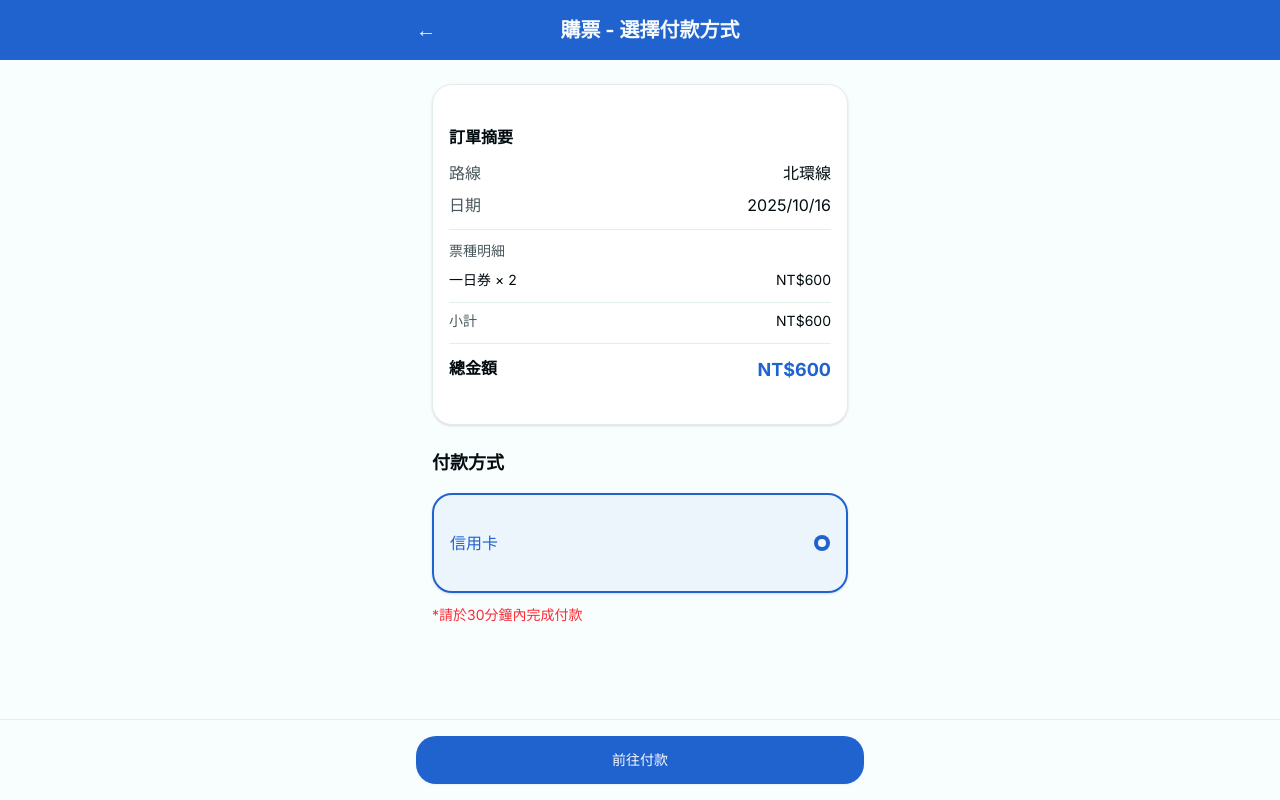
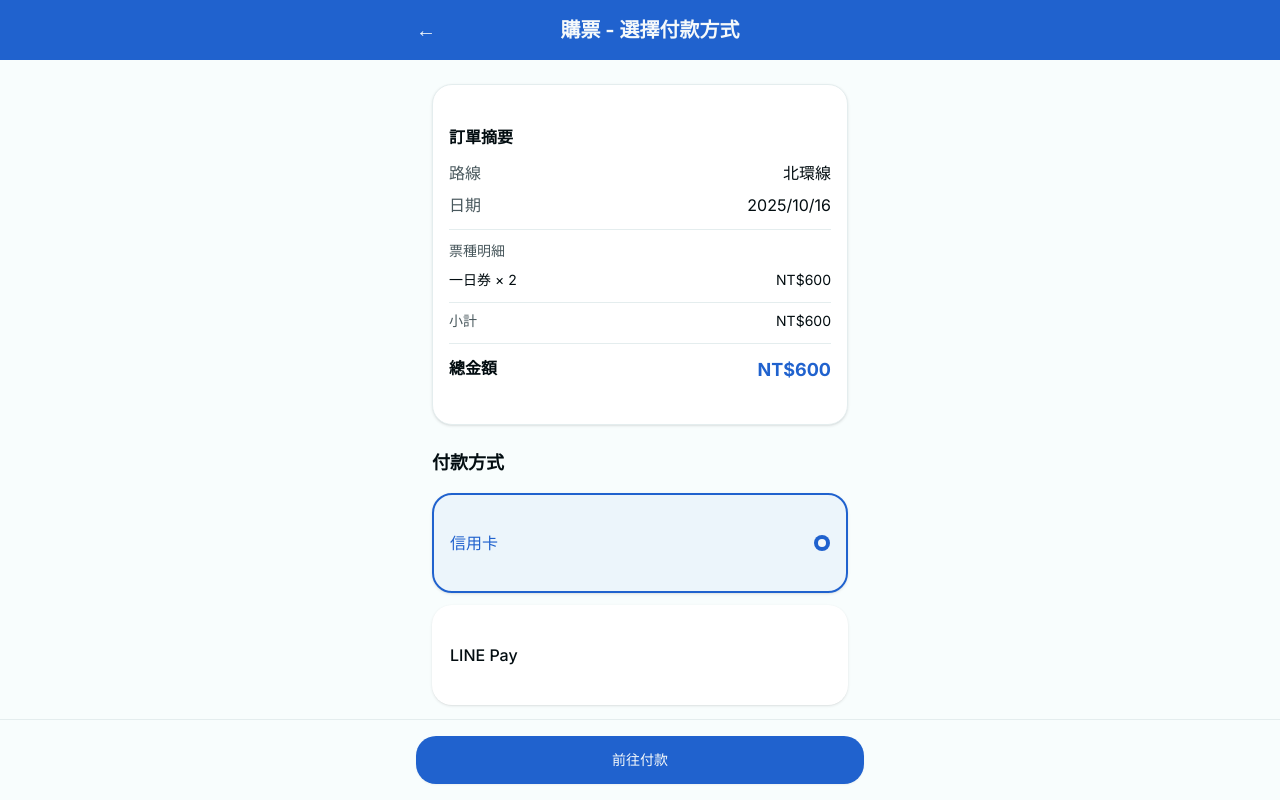
Before and after one commit to Tomalin18/penghu-app, a Next.js app: page /purchase/payment in a window 1280 px wide. Built offline with nearby package versions, Linux system fonts and the light colour scheme.

Commit message:
新增LINE PAY結帳

```diff
--- a/app/profile/edit/page.tsx
+++ b/app/profile/edit/page.tsx
@@ -50,7 +50,7 @@ export default function EditProfilePage() {
 
   return (
     <div className="min-h-screen bg-background pb-8">
-      <HeaderWithMenu title="修改個人資料" showBack onBack={() => router.back()} />
+      <HeaderWithMenu title="修改個人資料" showBackButton={true} onBack={() => router.back()} />
 
       <main className="px-4 pt-16 pb-20 max-w-md mx-auto">
         <Card className="shadow-sm border-primary/20">
--- a/app/purchase/payment/page.tsx
+++ b/app/purchase/payment/page.tsx
@@ -55,7 +55,10 @@ export default function PaymentPage() {
     setIsLoading(false)
   }, []) // Removed searchParams from dependency array to prevent infinite loop
 
-  const paymentMethods = [{ id: "credit", name: "信用卡", icon: "💳", color: "#438EA7" }]
+  const paymentMethods = [
+    { id: "credit", name: "信用卡", color: "#438EA7" },
+    { id: "linepay", name: "LINE Pay", color: "#00B900" }
+  ]
 
   const handlePayment = () => {
     const orderDataString = encodeURIComponent(JSON.stringify(orderData))
--- a/app/purchase/tickets/[ticketId]/page.tsx
+++ b/app/purchase/tickets/[ticketId]/page.tsx
@@ -434,7 +434,7 @@ export default function TicketDetailPage({ params }: { params: { ticketId: strin
           "通樑古榕樹景點介紹",
           "二崁古厝文化體驗",
           "小門鯨魚洞地質奇觀",
-          "竹灣���蟹博物館參觀",
+          "竹灣螃蟹博物館參觀",
         ],
         usageInstructions: [
           "**預約制購票流程：**\n\n• **預約時間**：須於乘車日前一日 20:00 前完成購票與劃位\n\n• **購票方式**：\n  - **實體票券** → 7-11 ibon、全家 FamiPort、和盟電子商務股份有限公司澎湖分公司、KLOOK、Trip.com\n  - **電子票證** → 悠遊卡、一卡通\n  - **行動支付** → 悠遊付、iPASS Money\n\n• **搭乘方式**：使用 QR Code 或電子票證感應即可上車",
--- a/components/ai-chat-support.tsx
+++ b/components/ai-chat-support.tsx
@@ -737,7 +737,7 @@ const cardTranslations = {
       stopPlaceholder: "停留所を選択",
       queryButton: "時刻表を検索",
       timetableButton: "時刻表",
-      nearestStopButton: "最��りの停留所",
+      nearestStopButton: "最寄りの停留所",
       routes: {
         north: "北環線",
         xihu: "西嶼線",
@@ -1305,13 +1305,13 @@ const multilingualData = {
       booking:
         "關於購票服務：\n\n🎫 線上購票：可至官網或APP購買\n💳 付款方式：信用卡、行動支付\n📱 電子票券：購買後可直接使用手機票券\n🔄 退改票：發車前2小時可辦理\n\n需要我為您導引至購票頁面嗎？",
       route:
-        "澎湖好行路線資訊：\n\n🚌 主要路線：\n• 媽宮北環線 (每30分鐘一班)\n• 媽宮南環線 (每45分鐘一班)\n• 湖西線 (每小時一班)\n\n⏰ 營運���間：06:00-22:00\n📍 起點站：澎湖機場/馬公市區\n\n請問您想查詢哪條路線的詳細資訊？",
+        "澎湖好行路線資訊：\n\n🚌 主要路線：\n• 媽宮北環線 (每30分鐘一班)\n• 媽宮南環線 (每45分鐘一班)\n• 湖西線 (每小時一班)\n\n⏰ 營運時間：06:00-22:00\n📍 起點站：澎湖機場/馬公市區\n\n請問您想查詢哪條路線的詳細資訊？",
       schedule: "即時班次查詢服務：\n\n🚌 請選擇查詢路線和站點，我會為您提供最新的班次資訊和預估到站時間。",
       attractions:
         "澎湖熱門景點推薦：\n\n🏖️ 必訪景點：\n• 跨海大橋 - 澎湖地標\n• 二崁古厝 - 傳統建築\n• 奎壁山 - 摩西分海\n• 池東大菓葉玄武岩 - 自然奇觀\n\n🌅 最佳拍照時間：\n• 日出：奎壁山 (05:30-06:30)\n• 日落：西嶼燈塔 (17:30-18:30)\n\n需要我為您規劃一日遊行程嗎？",
       faq: "請選擇您想了解的問題分類：",
       service:
-        "感謝您的詢問！我已經收到您的問題，讓我為您查詢相關資訊...\n\n如果您需要更詳細的協助，���可以透過以下方式聯繫我們：\n\n📞 客服專線：06-926-6751\n📧 Email：service@phbus.com.tw\n🕒 服務時間：08:00-18:00",
+        "感謝您的詢問！我已經收到您的問題，讓我為您查詢相關資訊...\n\n如果您需要更詳細的協助，可以透過以下方式聯繫我們：\n\n📞 客服專線：06-926-6751\n📧 Email：service@phbus.com.tw\n🕒 服務時間：08:00-18:00",
       default:
         "感謝您的詢問！我已經收到您的問題，讓我為您查詢相關資訊... 如果您需要更詳細的協助，也可以透過以下方式聯繫我們：\n\n📞 客服專線：06-926-6751\n📧 Email：service@phbus.com.tw\n🕒 服務時間：08:00-18:00",
     },
```
